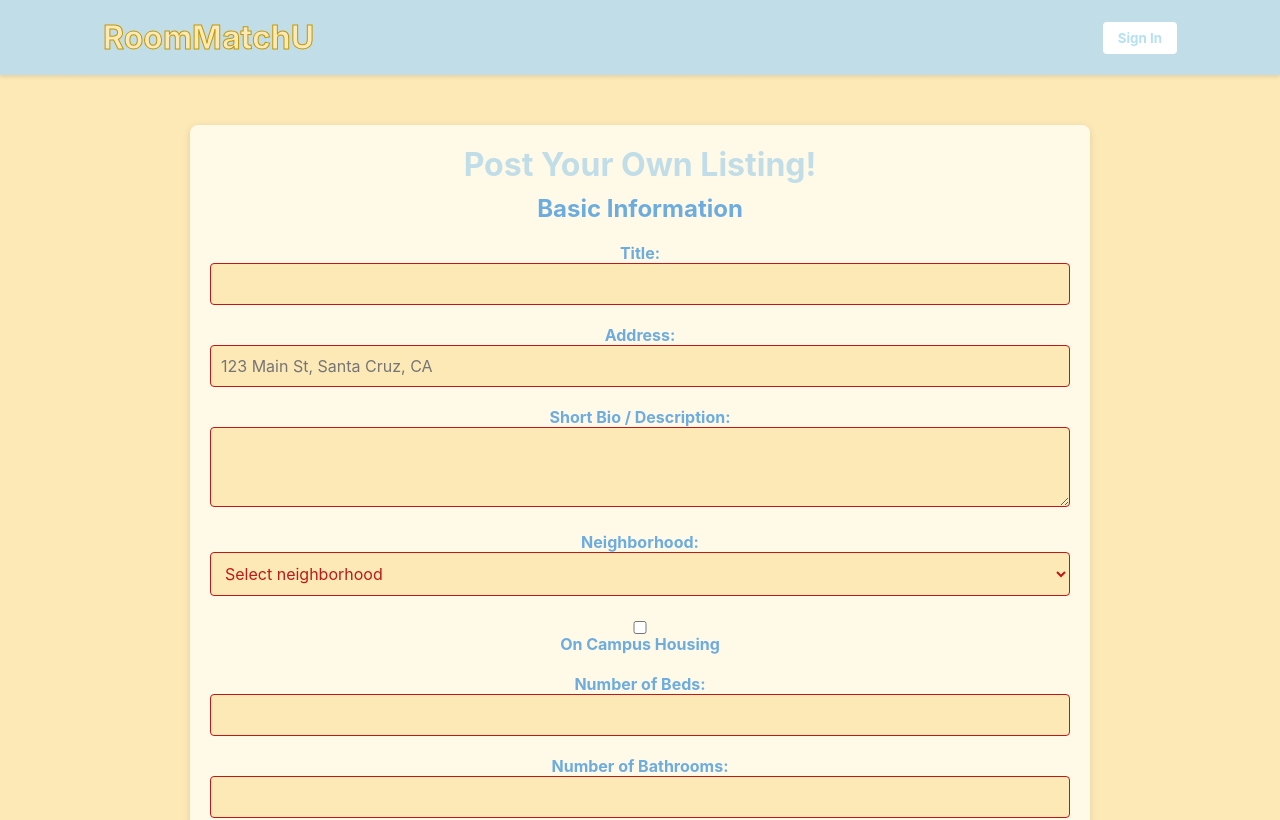
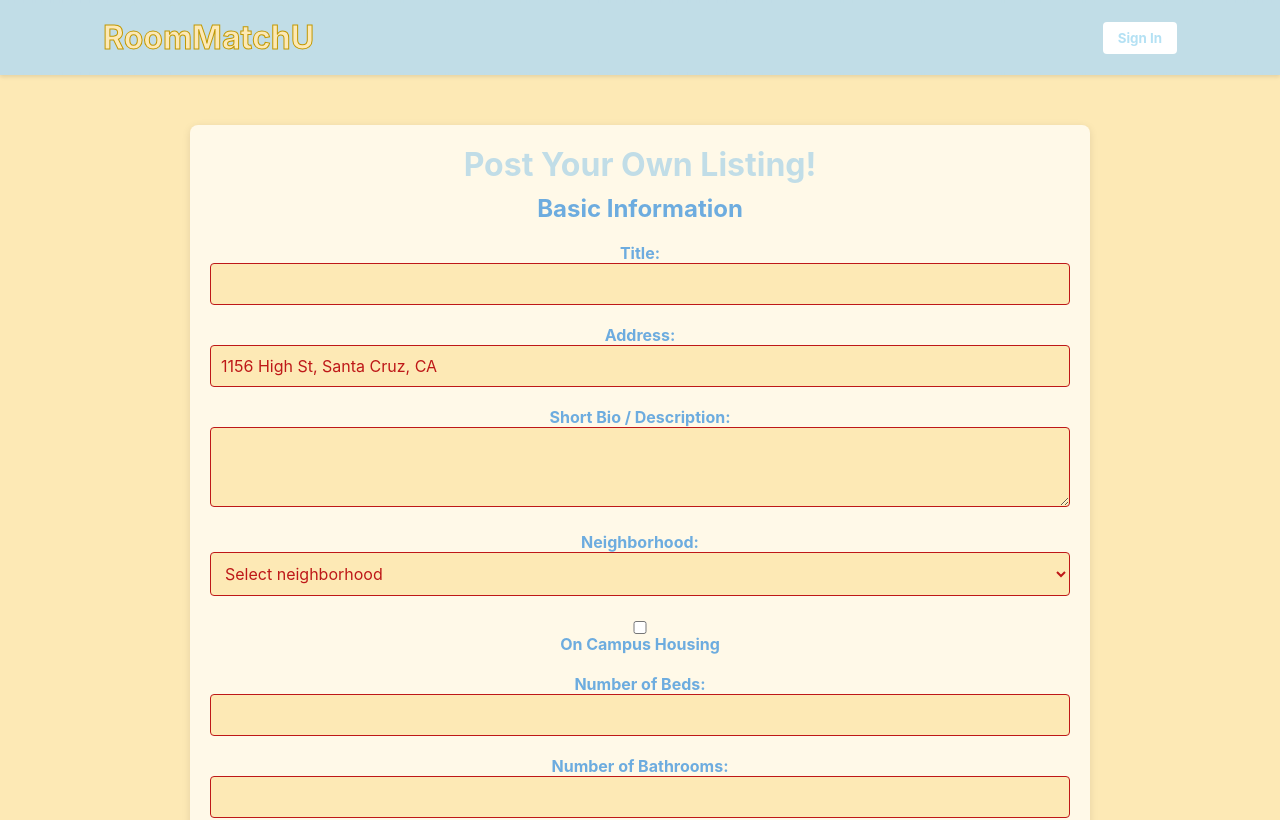
Before and after one commit to darthkolli145/RoomMatchU, a React (Vite) app in the folder RoomMatchU/: page /post-listing in a window 1280 px wide. Shown: the top 820 px of the page. Built offline with nearby package versions, Linux system fonts and the light colour scheme; no server answers; the HTML template or start-up script is replaced by a standard one.

Commit message:
1 line default address added

```diff
--- a/RoomMatchU/src/pages/PostListing.tsx
+++ b/RoomMatchU/src/pages/PostListing.tsx
@@ -246,7 +246,7 @@ export default function PostListing() {
           <input
             type="text"
             name="address"
-            value={formData.address}
+            value={formData.address || "1156 High St, Santa Cruz, CA"}
             onChange={handleChange}
             placeholder="123 Main St, Santa Cruz, CA"
             required
```
